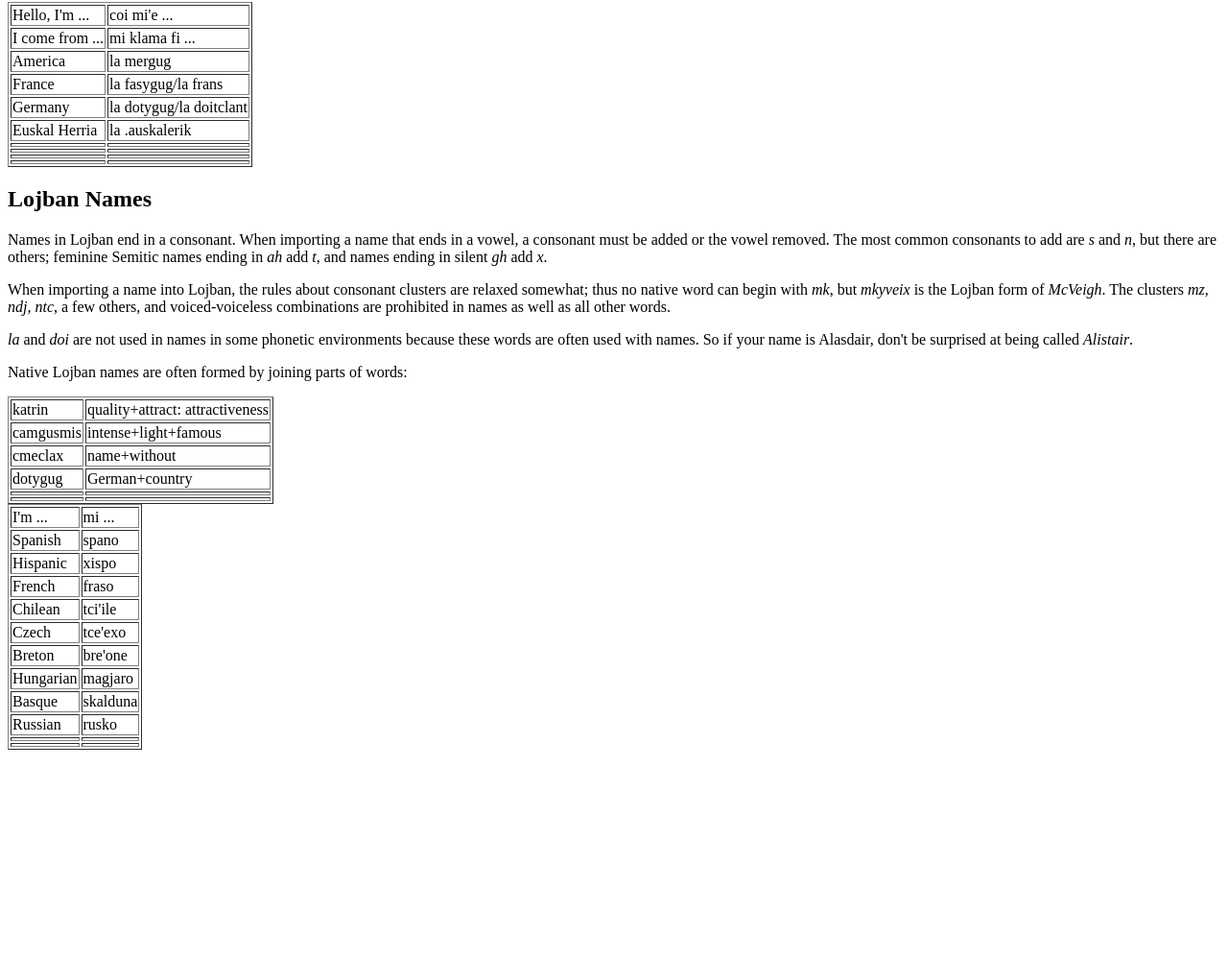
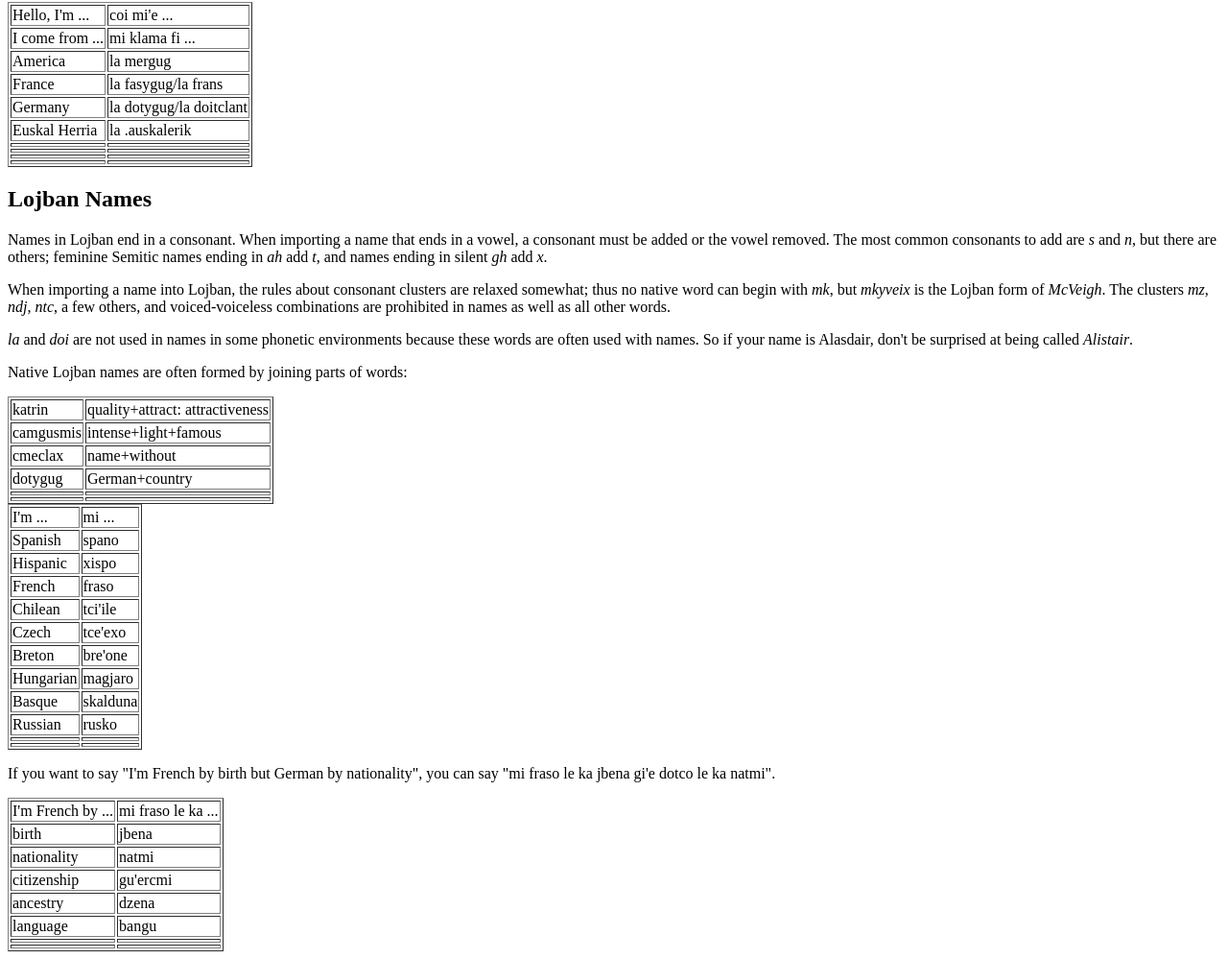
Before and after one commit to lojban/lojban-cvs-attic, a plain HTML site: page cvs/lojban/phrasebook/rinsa.html in a window 1280 px wide. Shown: the part 78-1077 px from the top of the page at 96% size. Before the commit the page ends 867 px from the top, so only its background shows below. Drawn offline with Linux system fonts and the light colour scheme.

```diff
--- a/cvs/lojban/phrasebook/rinsa.html
+++ b/cvs/lojban/phrasebook/rinsa.html
@@ -57,7 +57,18 @@
 <tr><td></td><td></td></tr>
 <tr><td></td><td></td></tr>
 </table>
-
+<p>If you want to say "I'm French by birth but German by nationality",
+you can say "mi fraso le ka jbena gi'e dotco le ka natmi".</p>
+<table border>
+<tr><td>I'm French by ...</td><td>mi fraso le ka ...</td></tr>
+<tr><td>birth</td><td>jbena</td></tr>
+<tr><td>nationality</td><td>natmi</td></tr>
+<tr><td>citizenship</td><td>gu'ercmi</td></tr>
+<tr><td>ancestry</td><td>dzena</td></tr>
+<tr><td>language</td><td>bangu</td></tr>
+<tr><td></td><td></td></tr>
+<tr><td></td><td></td></tr>
+</table>
 
 </body>
 </html>
```
Also changed, not shown: cvs/lojban/phrasebook/detri.html (+1 -1 lines), lojban/phrasebook/detri.html (+1 -1 lines), lojban/phrasebook/rinsa.html (+12 -1 lines), 2 other files.
